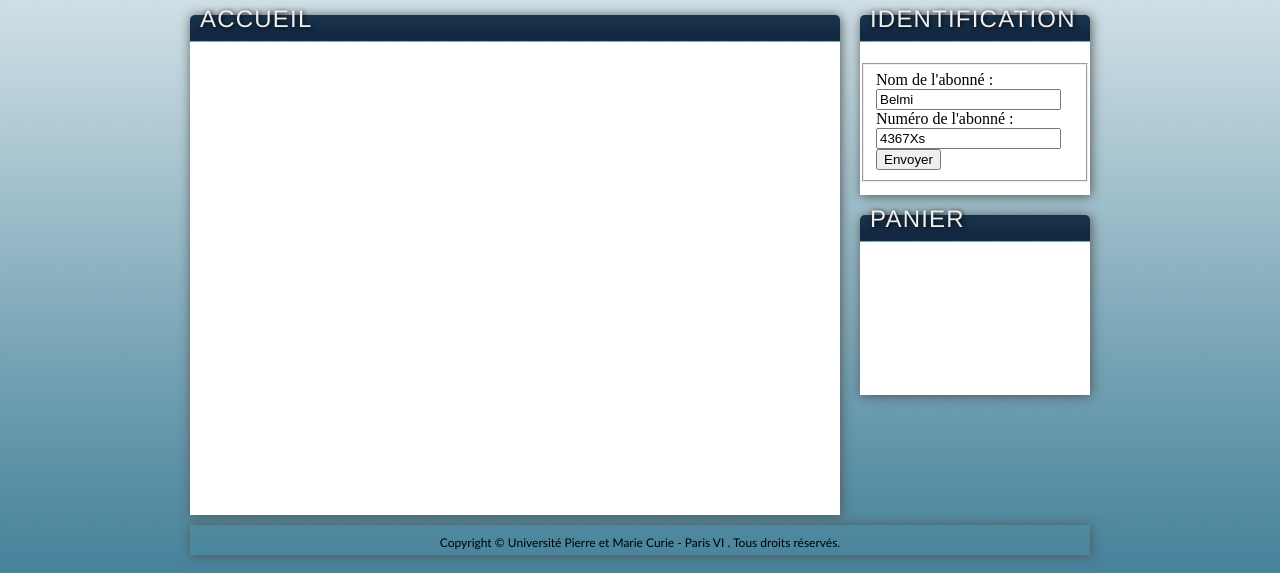
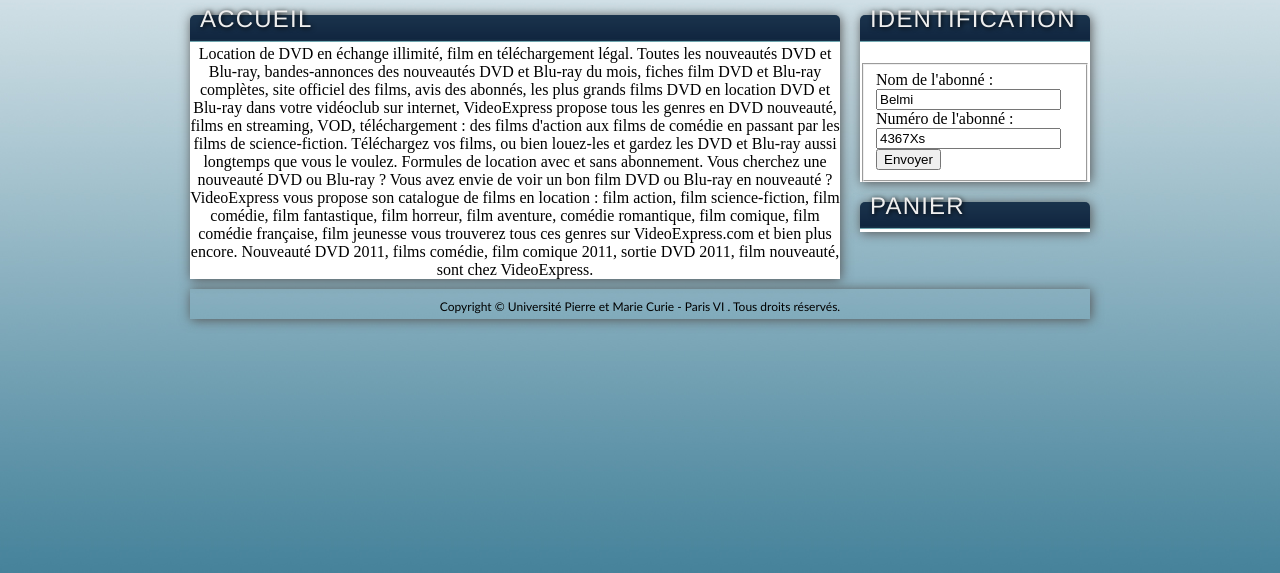
Before and after one commit to Chanthavone/videoExpress, a PHP site: page /?module=1 in a window 1280 px wide. Shown: the part 227-800 px from the top of the page. Run offline with PHP 8.4, Linux system fonts and the light colour scheme.

Commit message:
Ajout de l'agrandissement automatique des conteneurs

```diff
--- a/commun/styles/style.css
+++ b/commun/styles/style.css
@@ -87,32 +87,27 @@ body {
 	margin-right : auto;
 	margin-left : auto;
 	width : 900px;
-	height : 500px;
 }
 
 #conteneur_principal {
 	float:left;
 	width:650px;
-	height:500px;
 }
 
 #conteneur_gauche {
 	float:left;
 	width:250px;
-	height:500px;
 }
 
 #conteneur_identification {
 	margin-left:auto;
 	width:230px;
-	height:180px;
 	margin-bottom:20px;
 }
 
 #conteneur_panier {
 	margin-left:auto;
 	width:230px;
-	height:180px;
 }
 
 .conteneur {
@@ -183,3 +178,9 @@ h2 {
 	font-family : Calibri;
 	font-size : 12px;
 }
+
+.blank{
+    font-size:0px;
+    clear:both;
+    line-height:0px;
+}
--- a/index.php
+++ b/index.php
@@ -127,6 +127,7 @@
 					}
 
 				?>
+				<br class="blank" />
 			</div>
 			<div id="conteneur_gauche">
 				<div id="conteneur_identification" class="conteneur">
@@ -139,13 +140,17 @@
 						else
 							require("site_client/identification.php");
 					?>
+					<br class="blank" />
 				</div>
 				<div id="conteneur_panier" class="conteneur">
 					<div class="titre">
 						<h2> <span>Panier</span> </h2>
 					</div>
+					<br class="blank" />
 				</div>
+				<br class="blank" />
 			</div>
+			<br class="blank" />
 		</div>
 		<div id="footer">
 			<div id="footer_texte">
--- a/site_client/accueil.php
+++ b/site_client/accueil.php
@@ -1,3 +1,13 @@
 <div class="titre">
 	<h2> <span>Accueil</span> </h2>
 </div>
+
+<div align="center">
+Location de DVD en échange illimité, film en téléchargement légal. Toutes les nouveautés DVD et Blu-ray, bandes-annonces des nouveautés DVD et Blu-ray du mois,
+fiches film DVD et Blu-ray complètes, site officiel des films, avis des abonnés, les plus grands films DVD en location DVD et Blu-ray dans votre vidéoclub sur internet,
+VideoExpress propose tous les genres en DVD nouveauté, films en streaming, VOD, téléchargement : des films d'action aux films de comédie en passant par les films de science-fiction.
+Téléchargez vos films, ou bien louez-les et gardez les DVD et Blu-ray aussi longtemps que vous le voulez. Formules de location avec et sans abonnement.
+Vous cherchez une nouveauté DVD ou Blu-ray ? Vous avez envie de voir un bon film DVD ou Blu-ray en nouveauté ? VideoExpress vous propose son catalogue de films en location :
+film action, film science-fiction, film comédie, film fantastique, film horreur, film aventure, comédie romantique, film comique, film comédie française, film jeunesse
+vous trouverez tous ces genres sur VideoExpress.com et bien plus encore. Nouveauté DVD 2011, films comédie, film comique 2011, sortie DVD 2011, film nouveauté, sont chez VideoExpress.
+</div>
```
Also changed, not shown: site_client/accueilRecherche.php (+4 -3 lines), site_client/commande.php (line endings or trailing spaces), site_client/detenues.php (line endings or trailing spaces).
